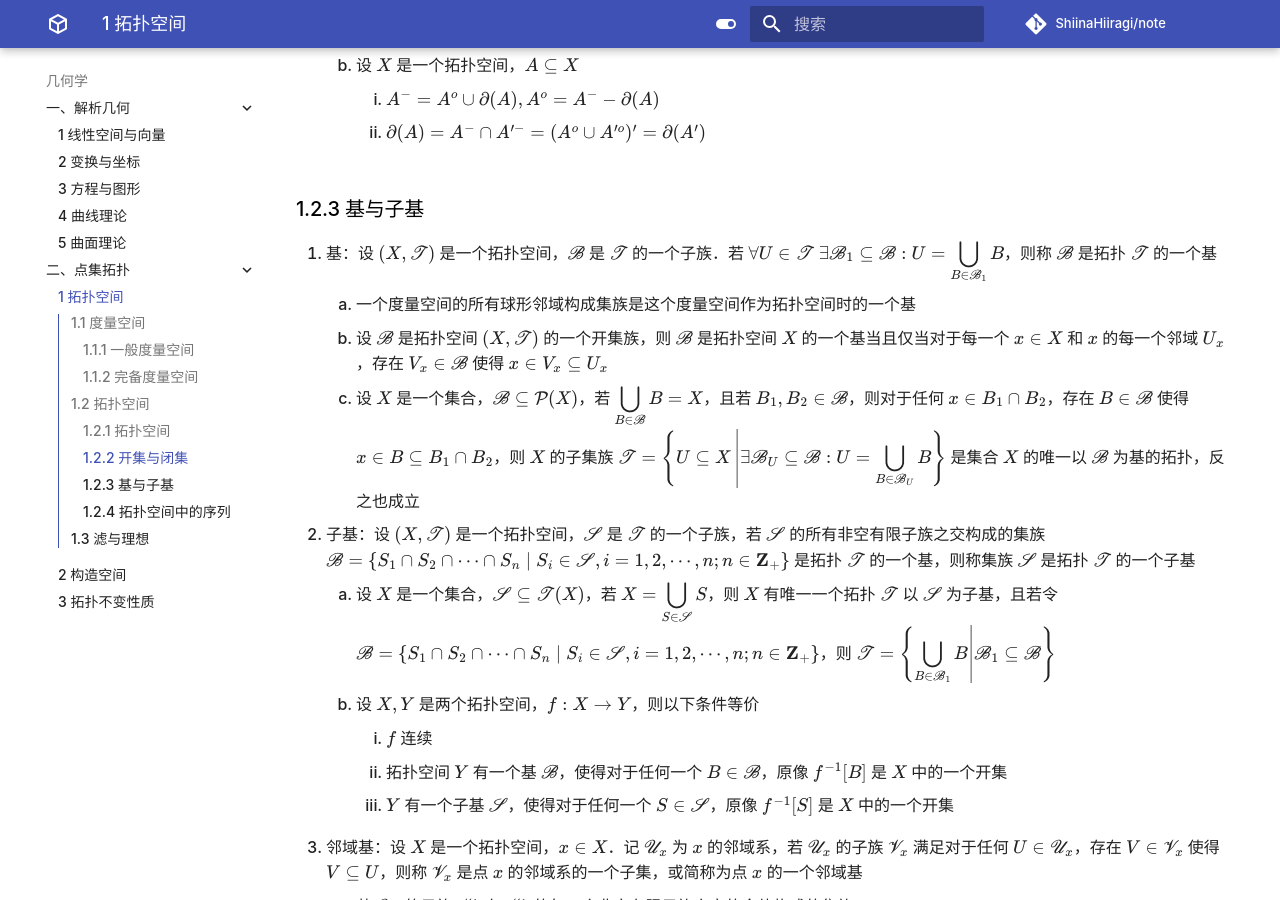
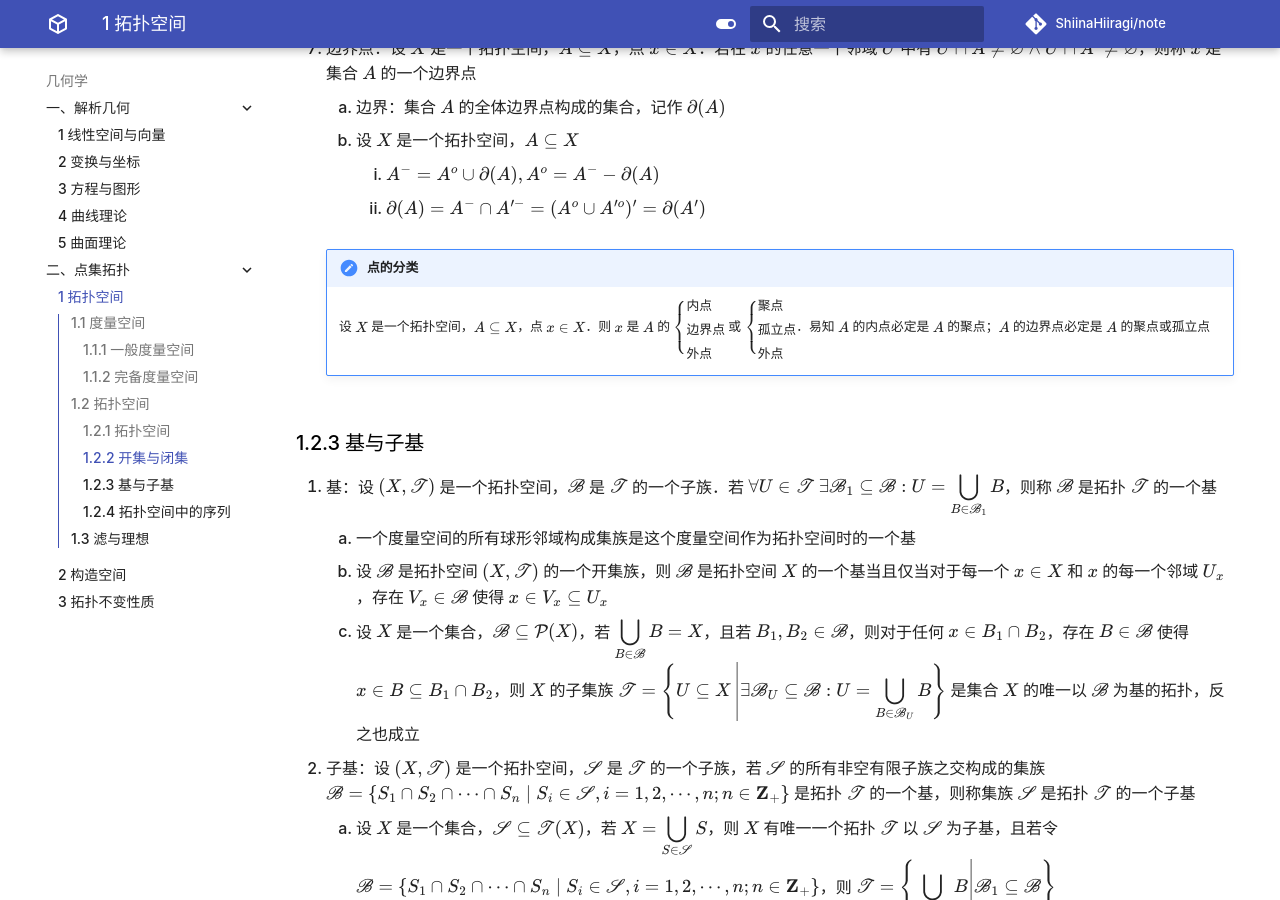
Before and after one commit to ShiinaHiiragi/note, an MkDocs documentation site: the page built from docs/top/point/space.md, in a window 1280 px wide and 900 px high, scrolled down 6661 px. Built offline with MkDocs 1.6.1 and Material for MkDocs 9.7.7, drawn with Linux system fonts in a browser that asks for light colours; comment, search, counter and statistics services are not loaded; some of the changed text lies outside the part shown.

```diff
--- a/docs/top/point/space.md
+++ b/docs/top/point/space.md
@@ -115,6 +115,8 @@
 2. 聚点与孤立点：设 $X$ 是一个拓扑空间，$A\subseteq X$
     1. 聚点：若点 $x\in X$ 的每一个邻域 $U$ 中都有 $U\cap(A-|x|)\neq \varnothing$，则称点 $x$ 是集合 $A$ 的一个聚点或极限点
     2. 孤立点：若 $x\in A$ 且存在 $x$ 的一个邻域 $U$ 使得 $U\cap(A-|x|)= \varnothing$，则称 $x$ 为 $A$ 的一个孤立点
+        1. 自密集：没有孤立点的集合
+        2. 完备集：自密闭集，即没有孤立点的闭集
 3. 导集：设 $X$ 是一个拓扑空间，$A\subseteq X$
     1. 定义：集合 $A$ 的所有聚点构成的集合，记作 $d(A)$
     2. 设 $X$ 是一个拓扑空间，$A\subseteq X$
@@ -166,6 +168,9 @@
     2. 设 $X$ 是一个拓扑空间，$A\subseteq X$
         1. $A^-=A^o\cup \partial(A), A^o=A^--\partial(A)$
         2. $\partial(A)=A^-\cap A{}'^-=(A^o\cup A{}'^o)'=\partial(A')$
+
+    !!! note "点的分类"
+        设 $X$ 是一个拓扑空间，$A\subseteq X$，点 $x\in X$．则 $x$ 是 $A$ 的 $\left\{\begin{aligned} & \textsf{内点} \\ & \textsf{边界点} \\ & \textsf{外点} \end{aligned}\right.$ 或 $\left\{\begin{aligned} & \textsf{聚点} \\ & \textsf{孤立点} \\ & \textsf{外点} \end{aligned}\right.$．易知 $A$ 的内点必定是 $A$ 的聚点；$A$ 的边界点必定是 $A$ 的聚点或孤立点
 
 ### 1.2.3 基与子基
 1. 基：设 $(X, \mathscr T)$ 是一个拓扑空间，$\mathscr B$ 是 $\mathscr T$ 的一个子族．若 $\forall U\in \mathscr T\ \exists \mathscr B_1\subseteq \mathscr B: U={\displaystyle \bigcup_{B\in \mathscr B_1}B}$，则称 $\mathscr B$ 是拓扑 $\mathscr T$ 的一个基
```
Also changed, not shown: docs/anly/real/ms.md (+6 -0 lines).
